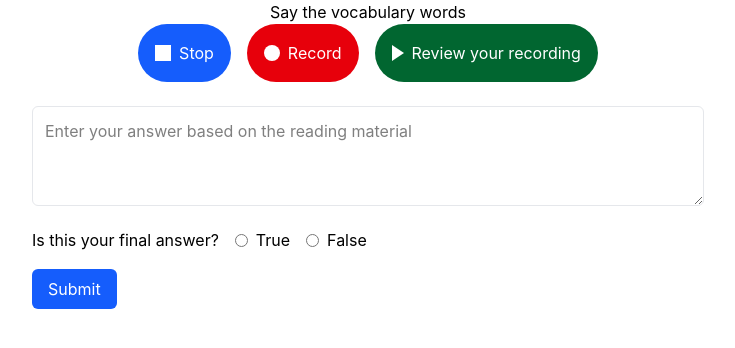
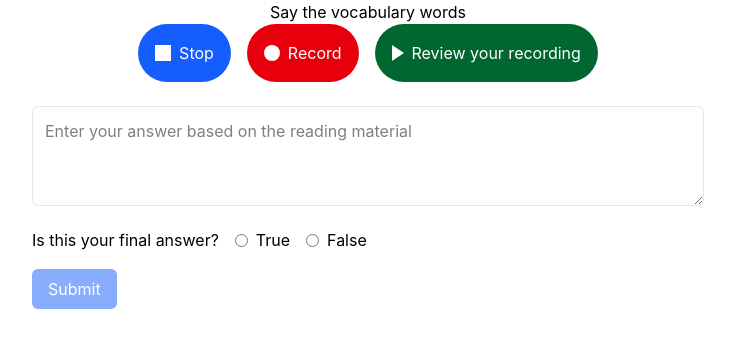
Before and after one commit to rymanacevedo/vista-higher-learning, a React (Vite) app: page / in a window 1280 px wide. Shown: the top 348 px of the page, without its empty margins (272-1007 px from the left). Built offline with nearby package versions, Linux system fonts and the light colour scheme.

Commit message:
added useState for finalAnswer and disabled state for submit

```diff
--- a/src/App.tsx
+++ b/src/App.tsx
@@ -1,4 +1,7 @@
+import { useState } from "react";
+
 export default function App() {
+  const [finalAnswer, setFinalAnswer] = useState('');
   return (
     <>
       <h1 className="flex justify-center items-center">Say the vocabulary words</h1>
@@ -31,16 +34,18 @@ export default function App() {
           <p>Is this your final answer?</p>
           <div className="space-x-4">
             <label className="inline-flex items-center">
-              <input type="radio" name="finalAnswer" value="true" className="form-radio" />
+              <input type="radio" name="finalAnswer"
+                onChange={(e) => setFinalAnswer(e.target.value)}
+                value="true" className="form-radio" />
               <span className="ml-2">True</span>
             </label>
             <label className="inline-flex items-center">
-              <input type="radio" name="finalAnswer" value="false" className="form-radio" />
+              <input onChange={(e) => setFinalAnswer(e.target.value)} type="radio" name="finalAnswer" value="false" className="form-radio" />
               <span className="ml-2">False</span>
             </label>
           </div>
         </div>
-        <button className="bg-blue-600 text-white px-4 py-2 rounded-md hover:bg-blue-700 disabled:opacity-50 disabled:cursor-not-allowed">
+        <button className="bg-blue-600 text-white px-4 py-2 rounded-md hover:bg-blue-700 disabled:opacity-50 disabled:cursor-not-allowed cursor-pointer" disabled={finalAnswer !== 'true'}>
           Submit
         </button>
       </div>
```
